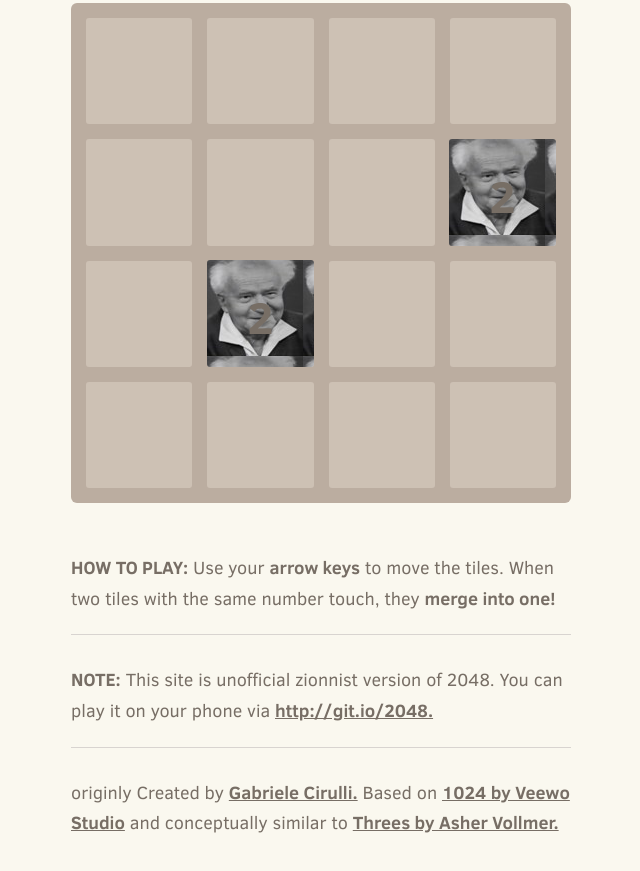
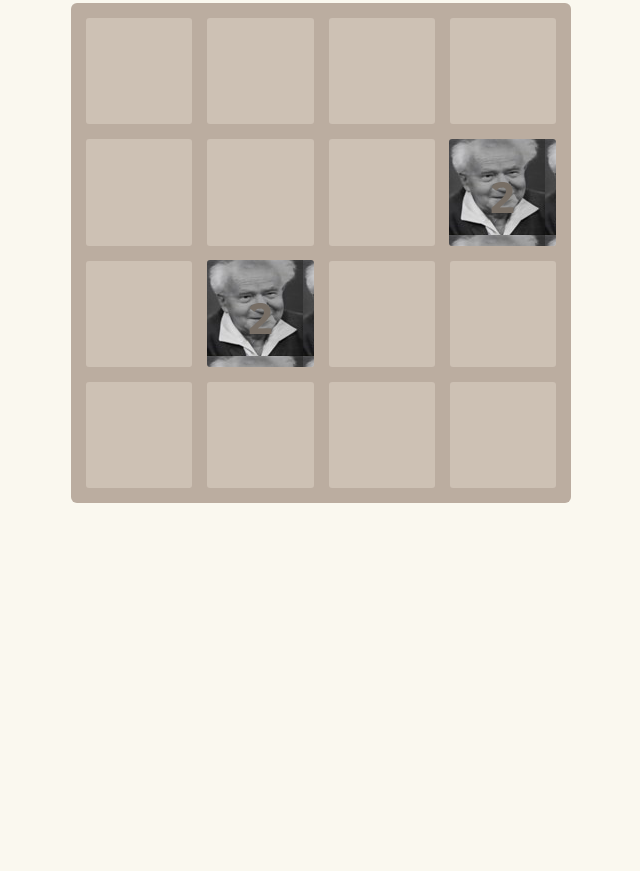
Before and after one commit to lotan1/2048b, a plain HTML site: page index.html in a window 1280 px wide. Shown: the part 271-1142 px from the top of the page, without its empty margins (319-959 px from the left). After the commit the page ends 854 px from the top, so only its background shows below. Drawn offline with Linux system fonts and the light colour scheme.

Commit message:
Update index.html

```diff
--- a/index.html
+++ b/index.html
@@ -92,18 +92,6 @@
       </div>
     </div>
 
-    <p class="game-explanation">
-      <strong class="important">How to play:</strong> Use your <strong>arrow keys</strong> to move the tiles. When two tiles with the same number touch, they <strong>merge into one!</strong>
-    </p>
-    <hr>
-    <p>
-    <strong class="important">Note:</strong> This site is unofficial zionnist version of 2048. You can play it on your phone via <a href="http://git.io/2048">http://git.io/2048.</a>
-    </p>
-    <hr>
-    <p>
-    originly Created by <a href="http://gabrielecirulli.com" target="_blank">Gabriele Cirulli.</a> Based on <a href="https://itunes.apple.com/us/app/1024!/id823499224" target="_blank">1024 by Veewo Studio</a> and conceptually similar to <a href="http://asherv.com/threes/" target="_blank">Threes by Asher Vollmer.</a>
-    </p>
-
   </div>
 
   <script src="js/bind_polyfill.js"></script>
@@ -117,14 +105,5 @@
   <script src="js/game_manager.js"></script>
   <script src="js/application.js"></script>
 
-  <script>
-    (function(i,s,o,g,r,a,m){i["GoogleAnalyticsObject"]=r;i[r]=i[r]||function(){
-    (i[r].q=i[r].q||[]).push(arguments)},i[r].l=1*new Date();a=s.createElement(o),
-    m=s.getElementsByTagName(o)[0];a.async=1;a.src=g;m.parentNode.insertBefore(a,m)
-    })(window,document,"script","//www.google-analytics.com/analytics.js","ga");
-
-    ga("create", "UA-42620757-2", "gabrielecirulli.github.io");
-    ga("send", "pageview");
-  </script>
 </body>
 </html>
```
